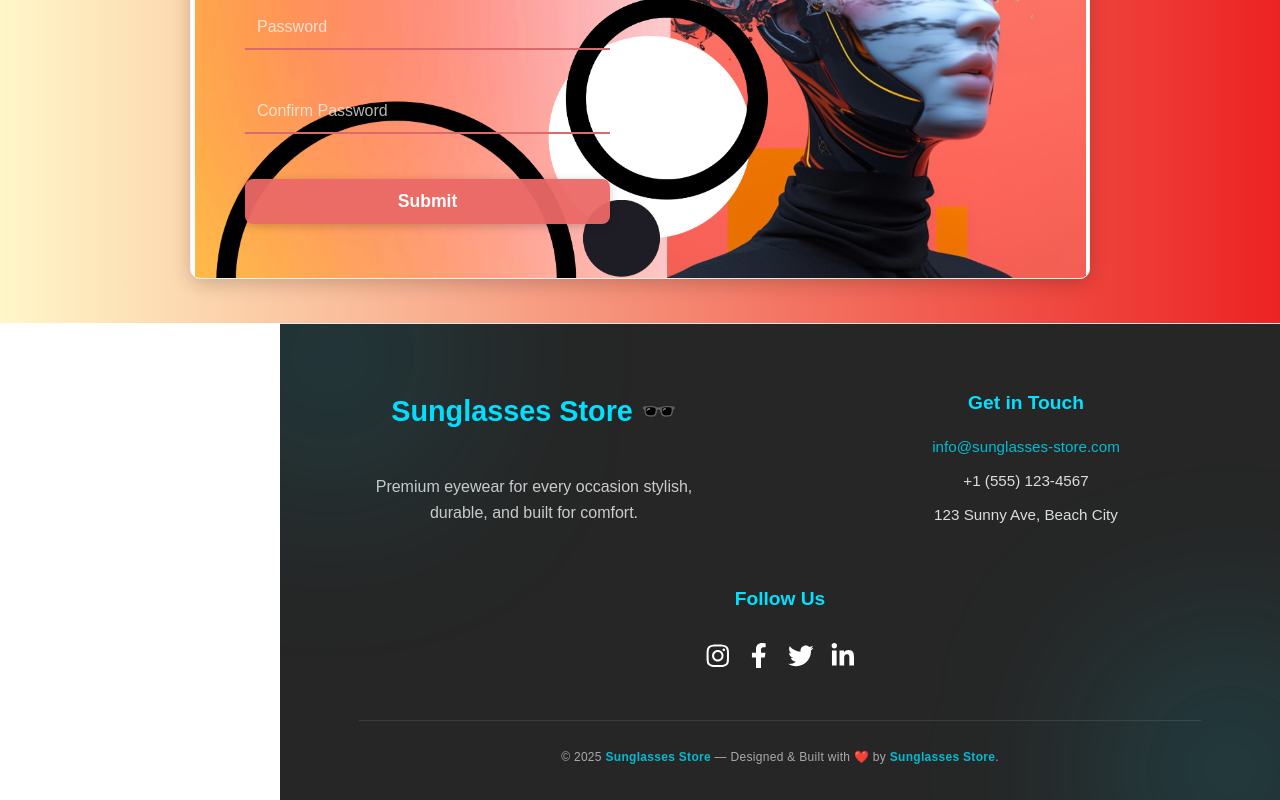
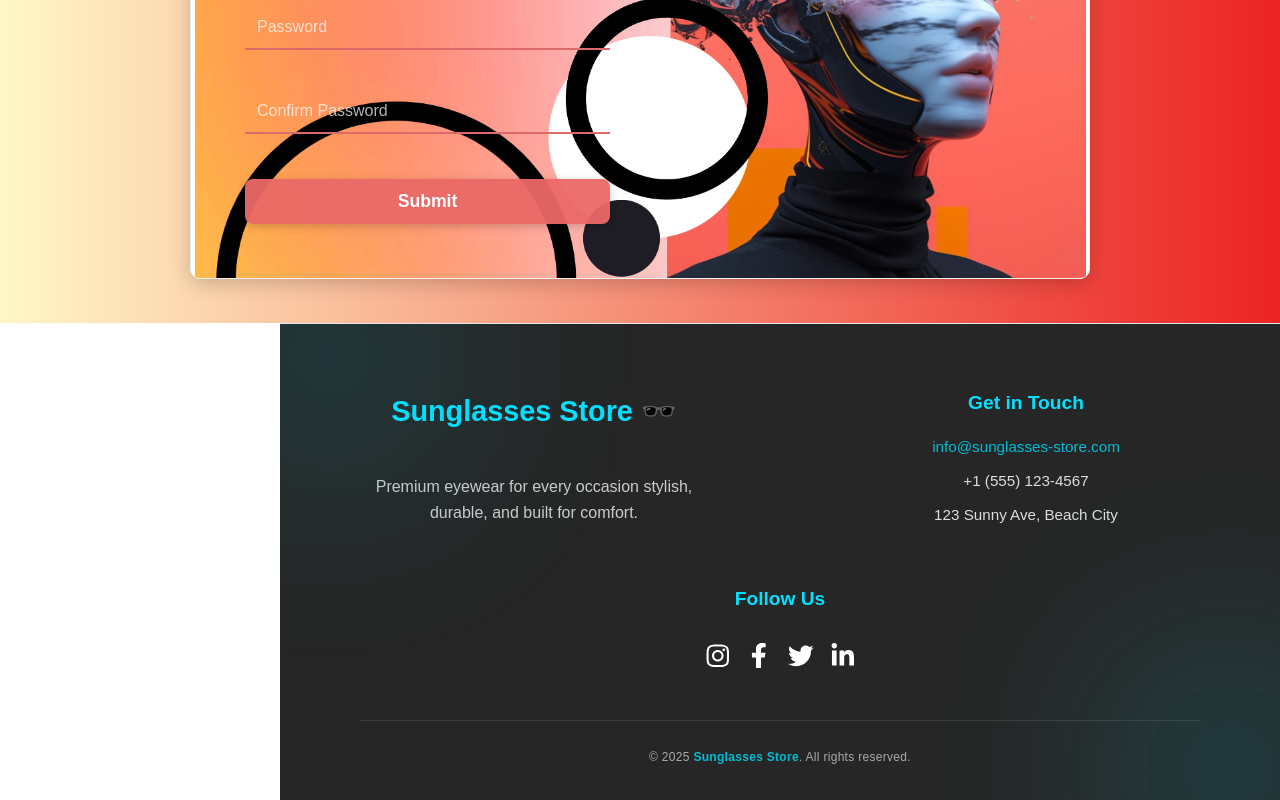
Before and after one commit to AnshMeshram/Sunglasses-Store, a React (Create React App) app: page /signup in a window 1280 px wide. Shown: the part 477-1277 px from the top of the page. Built offline with nearby package versions, Linux system fonts and the light colour scheme.

Commit message:
Added All rights reserved section in the Footer

```diff
--- a/src/components/Footer.js
+++ b/src/components/Footer.js
@@ -85,8 +85,7 @@ function Footer({ variant = "default" }) {
 
       <div className="footer-bottom">
         <small>
-          © {new Date().getFullYear()} <strong>Sunglasses Store</strong> — Designed & Built with ❤️ by{" "}
-          <strong>Sunglasses Store</strong>.
+          © {new Date().getFullYear()} <strong>Sunglasses Store</strong>. All rights reserved.
         </small>
       </div>
     </footer>
```
